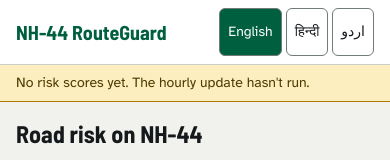
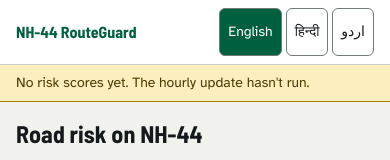
Before and after one commit to aryavsparihar/nh44-routeguard, a Next.js app: page /en in a window 390 px wide. Shown: the top 160 px of the page. Built offline with nearby package versions, Linux system fonts and the light colour scheme; no server answers; the database is empty; a web font is replaced by a local one.

Commit message:
fix(ui): keep the header title readable on narrow Urdu pages

```diff
--- a/src/ui/AppHeader.tsx
+++ b/src/ui/AppHeader.tsx
@@ -14,7 +14,12 @@ export async function AppHeader() {
         {t("skip")}
       </a>
       <div className="mx-auto flex w-full max-w-2xl items-center justify-between gap-2 px-4 py-2">
-        <Link href="/" className="min-w-0 truncate font-heading text-xl font-bold text-highway">
+        {/* dir="auto": the Latin title stays left-to-right on Urdu pages, so a cut lands at its end. */}
+        <Link
+          href="/"
+          dir="auto"
+          className="min-w-0 truncate font-heading text-base font-bold text-highway sm:text-xl"
+        >
           {t("title")}
         </Link>
         <LanguageSwitch />
```
